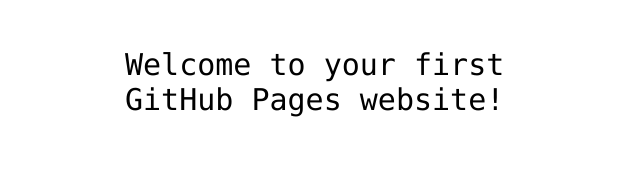
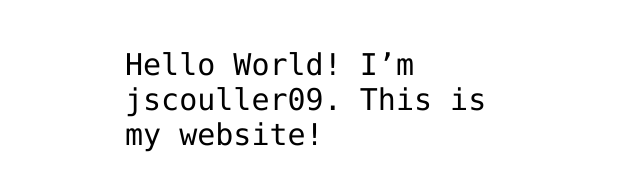
Before and after one commit to jscouller09/hello-world, a plain HTML site: page index.html in a window 1280 px wide. Shown: the part 341-532 px from the top of the page, without its empty margins (315-955 px from the left). Drawn offline with Linux system fonts and the light colour scheme.

Commit message:
Added username to index.html

```diff
--- a/index.html
+++ b/index.html
@@ -12,7 +12,7 @@
 <img src="https://octodex.github.com/images/daftpunktocat-thomas.gif" id="octocat" alt="octocat-gif" />
 
 <!-- Change this code here by copy and pasting your template on line 15 -->
-<p>Welcome to your first GitHub Pages website!</p>
+<p>Hello World! I’m jscouller09. This is my website!</p>
 
 </body>
 </html>
```
